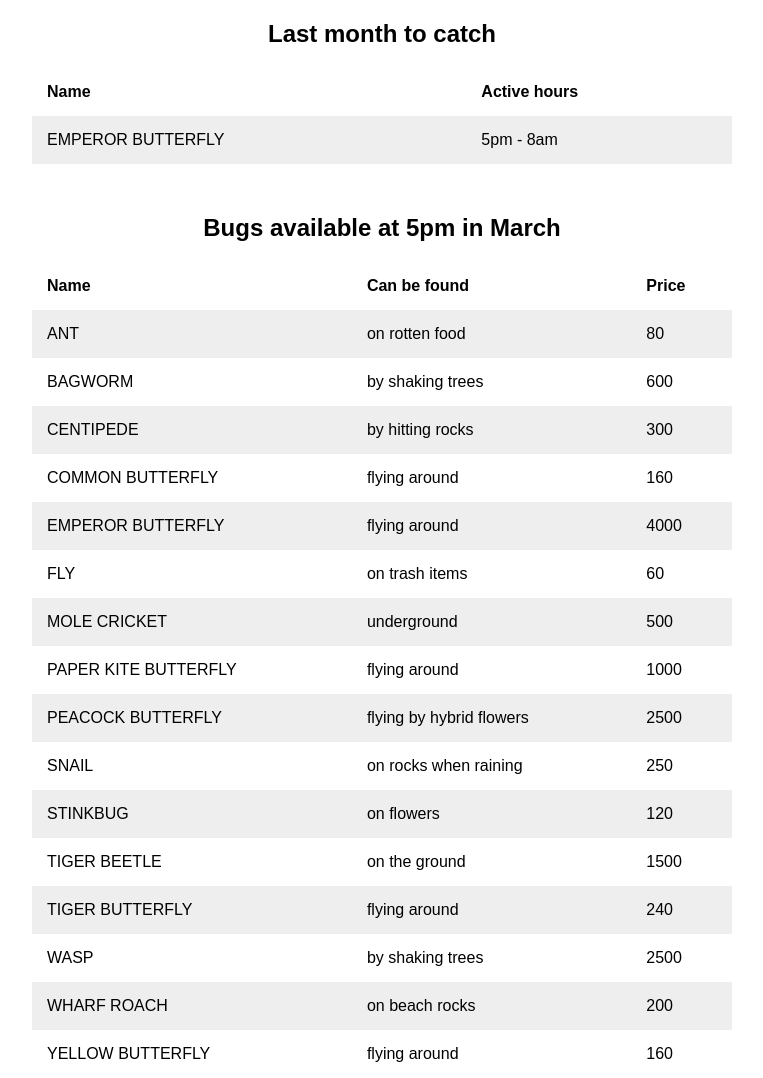
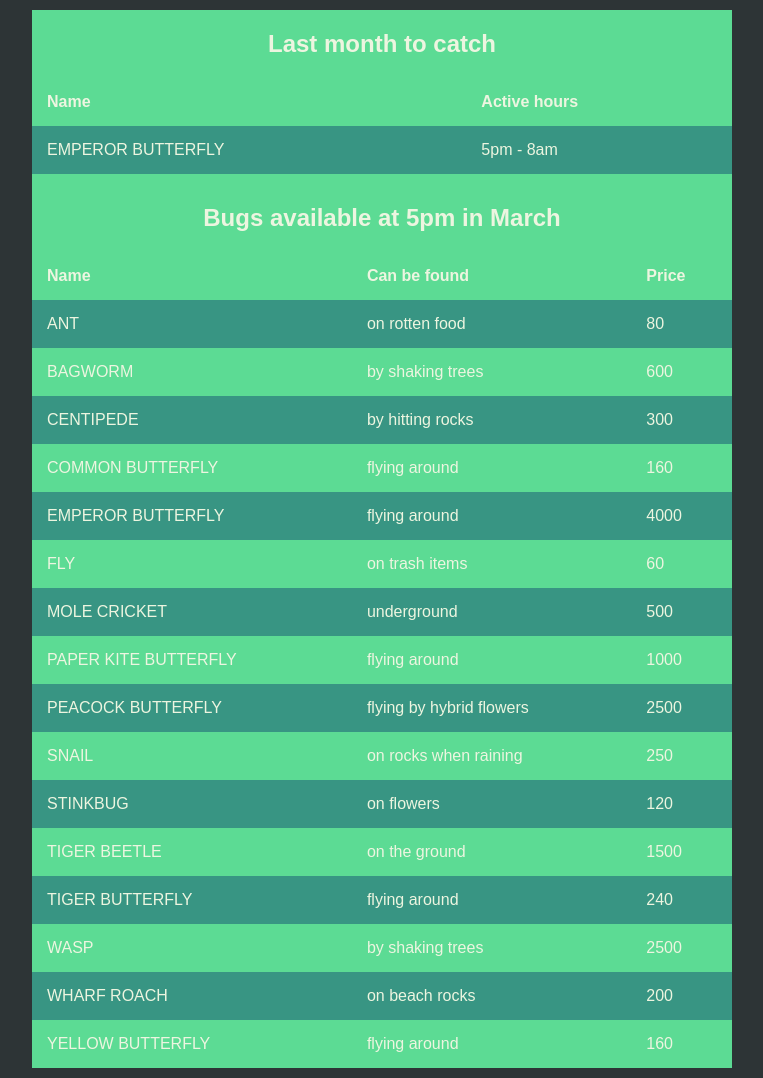
Before and after one commit to rotyflo/acnh-creature-guide, a plain HTML site: page index.html in a window 1280 px wide. Shown: the whole page, without its empty margins (258-1021 px from the left). Drawn offline with Linux system fonts and the light colour scheme.

Commit message:
Add color to site

```diff
--- a/index.html
+++ b/index.html
@@ -11,7 +11,7 @@
       <h2>Last month to catch</h2>
       <div id="high-priority-bugs"></div>
 
-      <h2 style="margin-top: 50px;">Bugs available at <span id="time"></span> in <span id="month"></span></h2>
+      <h2 style="margin-top: 30px;">Bugs available at <span id="time"></span> in <span id="month"></span></h2>
       <div id="available-bugs"></div>
     </div>
     <script src="main.js" charset="utf-8"></script>
--- a/main.css
+++ b/main.css
@@ -1,8 +1,15 @@
+html {
+  background-color: #2d3436;
+}
+
 body {
   text-align: center;
   font-family: arial;
   max-width: 700px;
   margin: auto;
+  background-color: #5cdb94;
+  color: #edf5e0;
+  border: solid 10px #2d3436;
 }
 
 table {
@@ -19,5 +26,5 @@ tr {
 }
 
 tr:nth-child(even) {
-  background-color: #eee;
+  background-color: #389583;
 }
```
